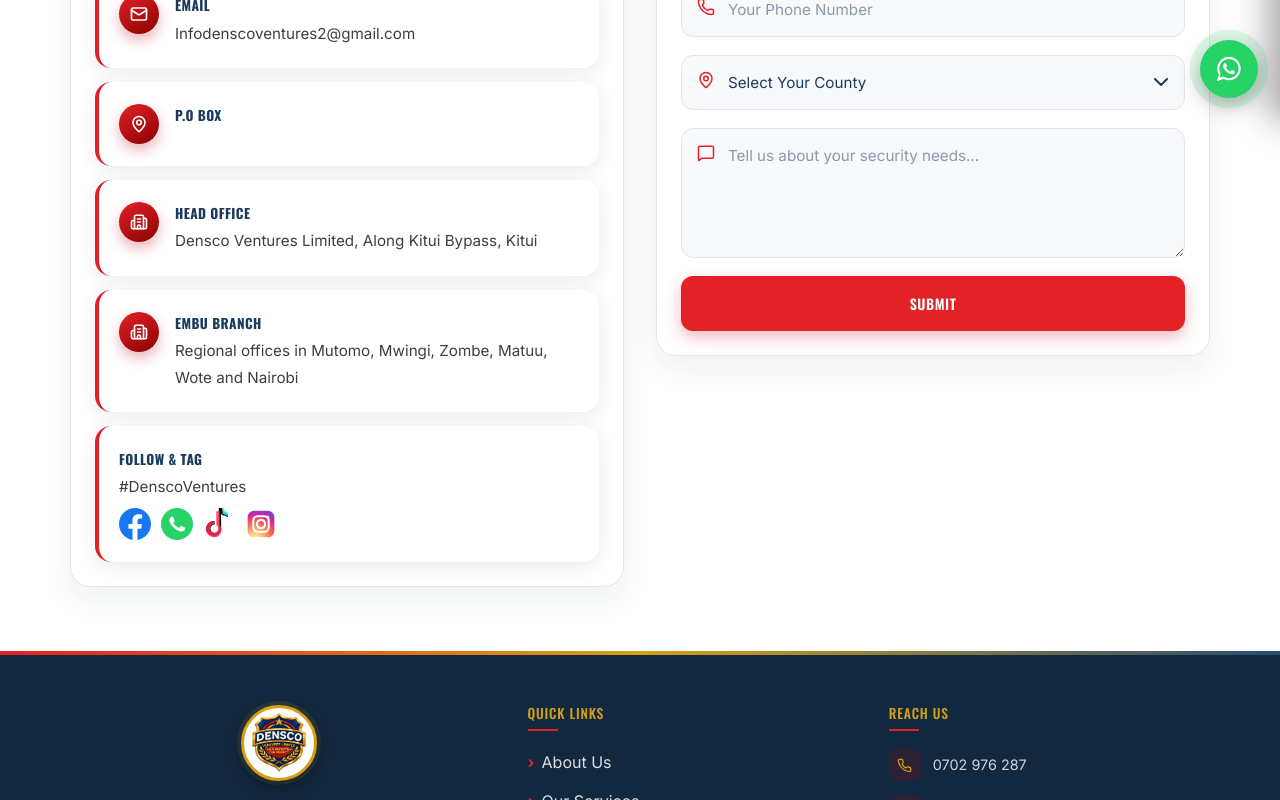
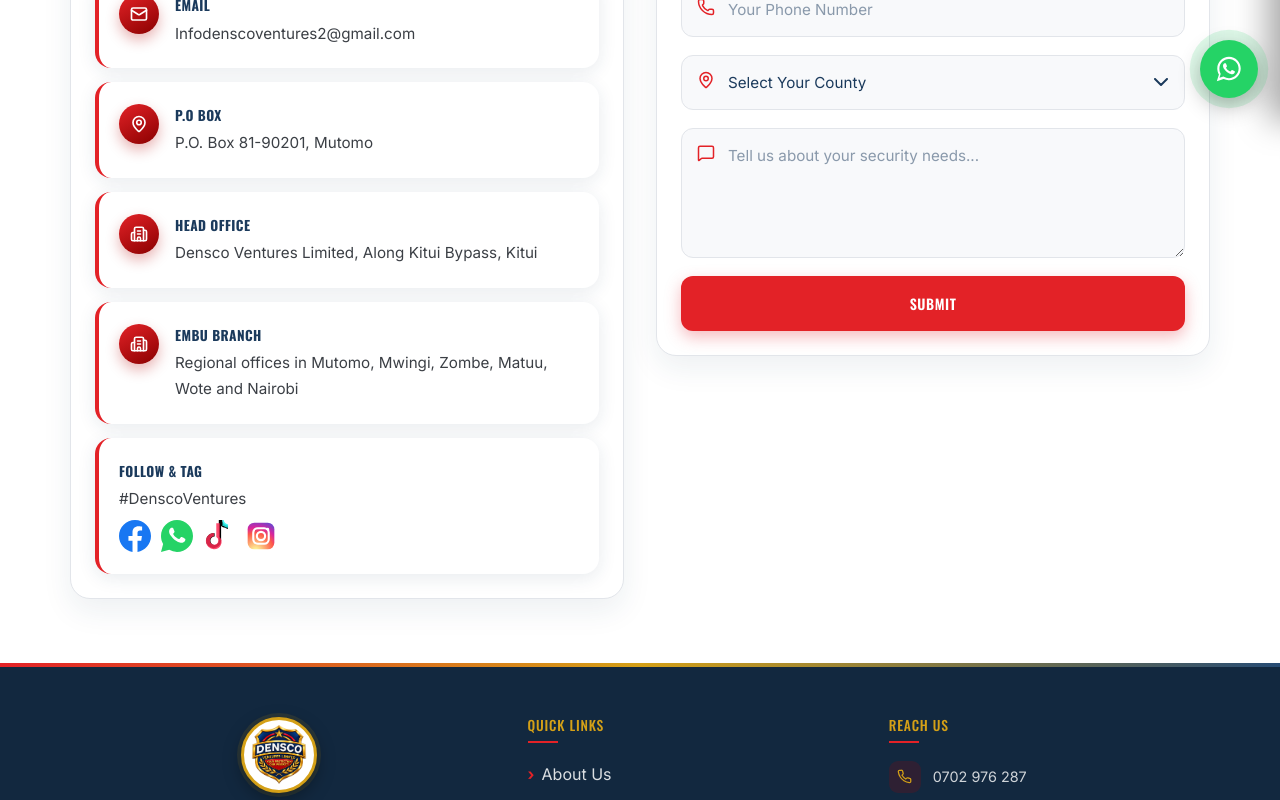
Before and after one commit to Muchyz/densco-ventures, a React (Vite) app: page /contact in a window 1280 px wide. Shown: the part 680-1480 px from the top of the page. Built offline with nearby package versions, Linux system fonts and the light colour scheme; a web font is replaced by a local one.

Commit message:
add P.O. Box address

```diff
--- a/src/components/SocialIcons.jsx
+++ b/src/components/SocialIcons.jsx
@@ -8,11 +8,14 @@ export function FacebookIcon(props) {
 
 export function WhatsAppIcon(props) {
   return (
-    <svg viewBox="0 0 24 24" width="22" height="22" {...props}>
-      <circle cx="12" cy="12" r="12" fill="#25D366" />
+    <svg viewBox="0 0 32 32" width="22" height="22" {...props}>
       <path
-        fill="#ffffff"
-        d="M17.47 14.38c-.29-.15-1.7-.84-1.96-.93-.26-.1-.45-.15-.65.15-.19.29-.74.93-.91 1.12-.17.19-.34.21-.63.07-.29-.15-1.22-.45-2.32-1.43-.86-.77-1.44-1.72-1.61-2.01-.17-.29-.02-.44.13-.59.13-.13.29-.34.44-.51.15-.17.19-.29.29-.48.1-.19.05-.36-.02-.51-.07-.15-.65-1.57-.9-2.15-.24-.57-.48-.49-.65-.5h-.55c-.19 0-.51.07-.78.36-.27.29-1.02 1-1.02 2.44 0 1.44 1.04 2.83 1.19 3.02.15.19 2.06 3.14 4.99 4.4.7.3 1.24.48 1.66.62.7.22 1.34.19 1.84.12.56-.08 1.7-.7 1.94-1.37.24-.67.24-1.24.17-1.37-.07-.12-.26-.19-.55-.34z"
+        fill="#25D366"
+        d="M16.004 0C7.164 0 0 7.163 0 16c0 2.82.738 5.566 2.14 7.984L0 32l8.2-2.15A15.9 15.9 0 0016.004 32C24.84 32 32 24.836 32 16S24.84 0 16.004 0z"
+      />
+      <path
+        fill="#fff"
+        d="M23.47 18.38c-.4-.2-2.35-1.16-2.71-1.29-.36-.13-.63-.2-.9.2-.26.4-1.02 1.29-1.25 1.55-.23.26-.46.29-.86.1-.4-.2-1.69-.62-3.22-1.99-1.19-1.06-1.99-2.37-2.22-2.77-.23-.4-.02-.62.17-.82.18-.18.4-.46.6-.7.2-.23.26-.4.4-.66.13-.26.06-.5-.03-.7-.1-.2-.9-2.17-1.23-2.97-.32-.77-.65-.66-.9-.68l-.77-.01c-.26 0-.7.1-1.06.5-.36.4-1.4 1.36-1.4 3.33 0 1.96 1.44 3.86 1.63 4.13.2.26 2.83 4.32 6.86 6.06.96.41 1.7.66 2.29.85.96.3 1.83.26 2.52.16.77-.11 2.35-.96 2.68-1.89.33-.93.33-1.72.23-1.89-.1-.16-.36-.26-.76-.46z"
       />
     </svg>
   );
--- a/src/data/content.js
+++ b/src/data/content.js
@@ -29,7 +29,7 @@ export const company = {
   hashtag: '#DenscoVentures',
   phones: ['0702 976 287', '0745 979 476', '0796 410 971', '0708 177 714', '0746 078 455'],
   email: 'Infodenscoventures2@gmail.com',
-  poBox: '',
+  poBox: 'P.O. Box 81-90201, Mutomo',
   headOffice: 'Densco Ventures Limited, Along Kitui Bypass, Kitui',
   branchOffice: 'Regional offices in Mutomo, Mwingi, Zombe, Matuu, Wote and Nairobi',
   domain: '',
```
